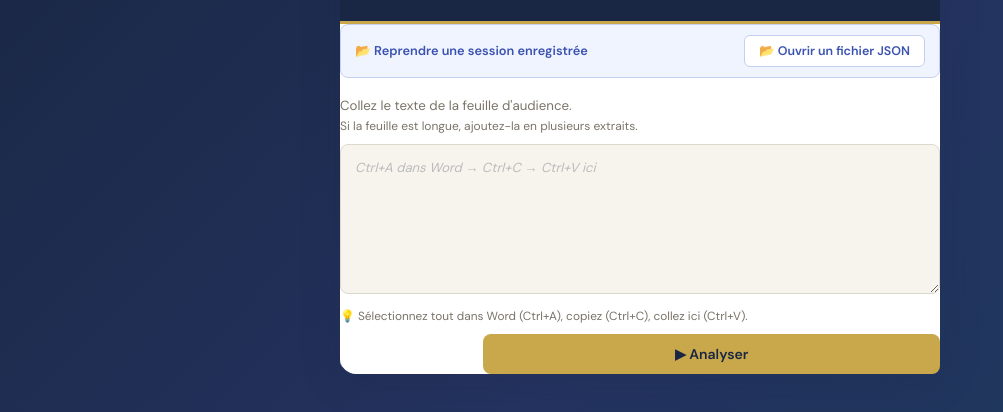
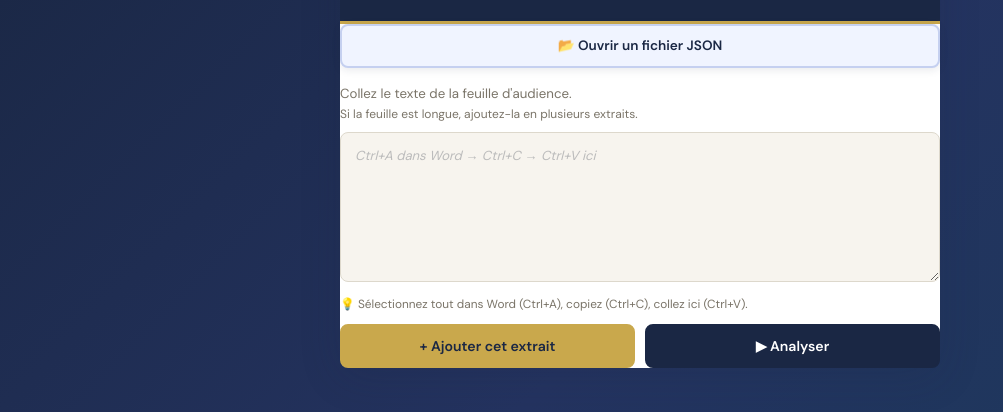
Before and after one commit to yvesliquet-te/audience, a website: page public/index.html in a window 1280 px wide. Shown: the part 110-522 px from the top of the page, without its empty margins (0-1003 px from the left). Drawn offline with nearby package versions, Linux system fonts and the light colour scheme; a web font is replaced by a local one.

Commit message:
Update index.html

```diff
--- a/public/index.html
+++ b/public/index.html
@@ -485,13 +485,10 @@ body.on-setup{padding-left:0!important;padding-right:0!important;}
       <p>Tribunal de l'Entreprise de Liège</p>
     </div>
     <div class="up-body">
-      <div id="resume-bar" style="background:#f0f4ff;border:1px solid #c5d0f0;border-radius:8px;padding:10px 14px;margin-bottom:18px;display:flex;align-items:center;justify-content:space-between;gap:10px">
-        <div style="font-size:.8rem;color:#3a52b0;font-weight:600">📂 Reprendre une session enregistrée</div>
-        <label style="font-size:.78rem;padding:6px 14px;border-radius:6px;border:1px solid #c5d0f0;background:white;color:#3a52b0;cursor:pointer;font-weight:600">
-          📂 Ouvrir un fichier JSON
-          <input type="file" accept=".json" style="display:none" onchange="loadJSON(event)">
-        </label>
-      </div>
+      <label style="display:flex;align-items:center;justify-content:center;gap:10px;width:100%;padding:10px 18px;margin-bottom:16px;border-radius:8px;border:2px solid #c5d0f0;background:#f0f4ff;color:#1a2744;cursor:pointer;font-weight:700;font-size:.85rem;box-sizing:border-box;box-shadow:0 2px 8px rgba(26,39,68,.1)">
+        📂 Ouvrir un fichier JSON
+        <input type="file" accept=".json" style="display:none" onchange="loadJSON(event)">
+      </label>
       <p style="font-size:.83rem;color:var(--muted);margin-bottom:8px;">Collez le texte de la feuille d'audience.<br><span style="font-size:.75rem">Si la feuille est longue, ajoutez-la en plusieurs extraits.</span></p>
       <div id="setup-chunks-list" style="margin-bottom:6px"></div>
       <div id="setup-chunks-total" style="font-size:.72rem;color:var(--muted);margin-bottom:6px"></div>
@@ -499,9 +496,9 @@ body.on-setup{padding-left:0!important;padding-right:0!important;}
         <textarea id="paste-input" placeholder="Ctrl+A dans Word → Ctrl+C → Ctrl+V ici"></textarea>
         <div class="paste-hint">💡 Sélectionnez tout dans Word (Ctrl+A), copiez (Ctrl+C), collez ici (Ctrl+V).</div>
       </div>
-      <div style="display:flex;justify-content:space-between;align-items:center;margin-top:8px">
-        <button onclick="addSetupChunk()" style="font-size:.76rem;padding:6px 14px;border-radius:6px;border:1px solid rgba(255,255,255,.5);background:rgba(255,255,255,.15);color:white;cursor:pointer;font-weight:600">+ Ajouter cet extrait</button>
-        <button class="btn-next" id="btn3" onclick="analyze()">▶ Analyser</button>
+      <div style="display:flex;gap:10px;align-items:stretch;margin-top:10px">
+        <button onclick="addSetupChunk()" style="flex:1;font-size:.88rem;padding:11px 14px;border-radius:var(--r);border:2px solid var(--gold);background:var(--gold);color:var(--navy);cursor:pointer;font-weight:700;font-family:'DM Sans',sans-serif">+ Ajouter cet extrait</button>
+        <button id="btn3" onclick="analyze()" style="flex:1;font-size:.88rem;padding:11px 14px;border-radius:var(--r);border:2px solid var(--navy);background:var(--navy);color:white;cursor:pointer;font-weight:700;font-family:'DM Sans',sans-serif">▶ Analyser</button>
       </div>
       <div class="u-status" id="u-status"></div>
     </div>
```
